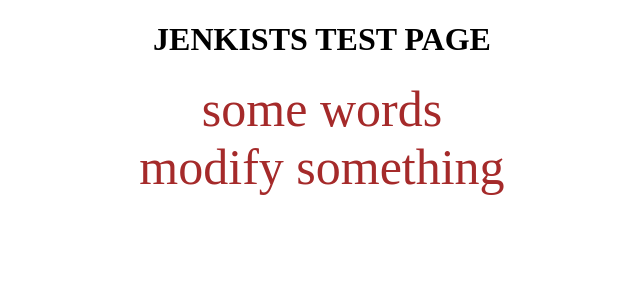
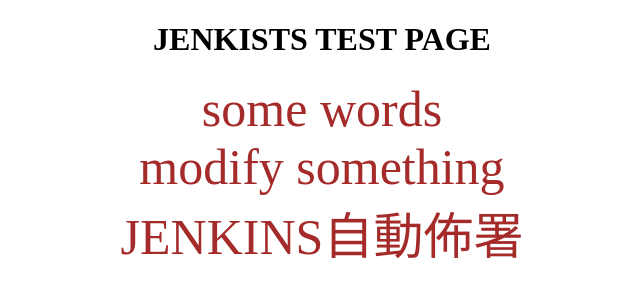
Before and after one commit to udn-digital-center/jenlins, a plain HTML site: page index.html in a window 1280 px wide. Shown: the whole page, without its empty margins (318-958 px from the left). Drawn offline with Linux system fonts and the light colour scheme.

Commit message:
Update index.html

```diff
--- a/index.html
+++ b/index.html
@@ -12,6 +12,7 @@
         <h1>JENKISTS TEST PAGE</h1>
         <div class="wording">some words </div>
         <div class="wording"> modify something</div>
+        <div class="wording"> JENKINS自動佈署</div>
 
     </div>
 </body>
```
